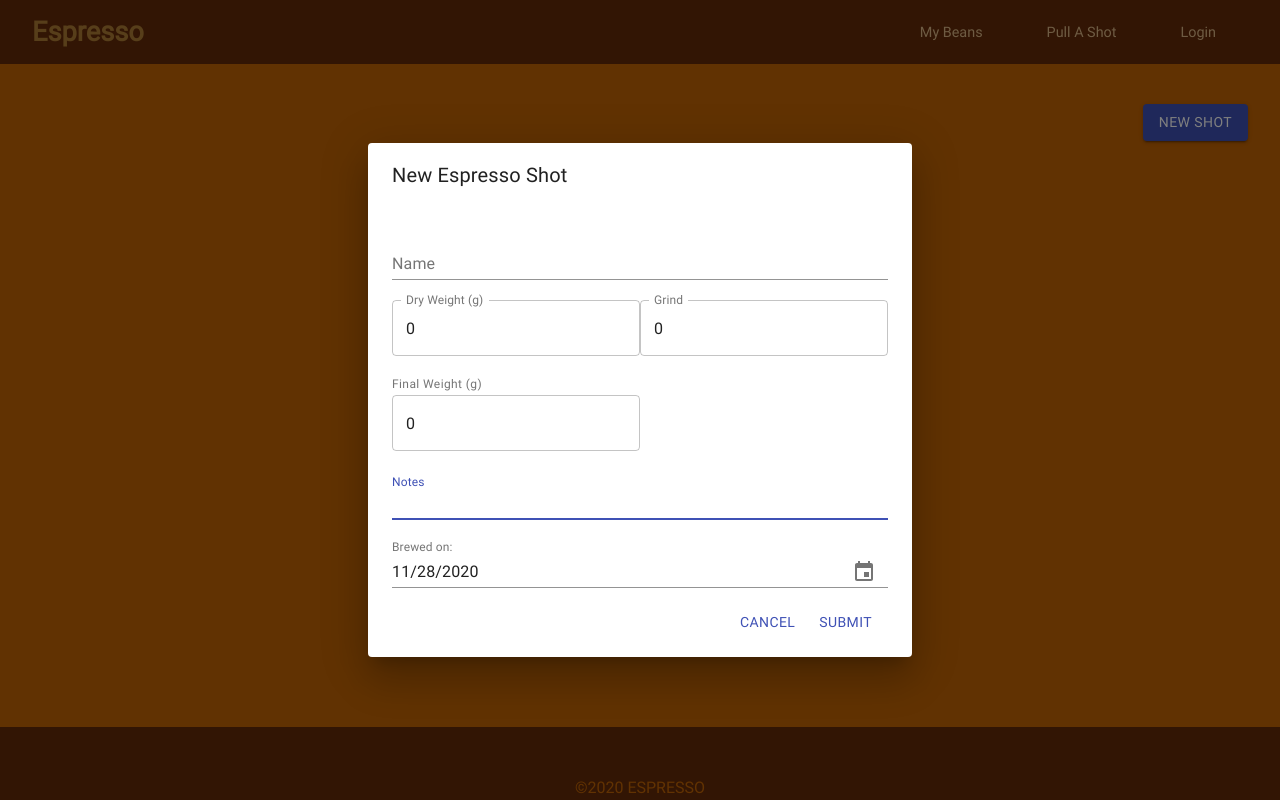
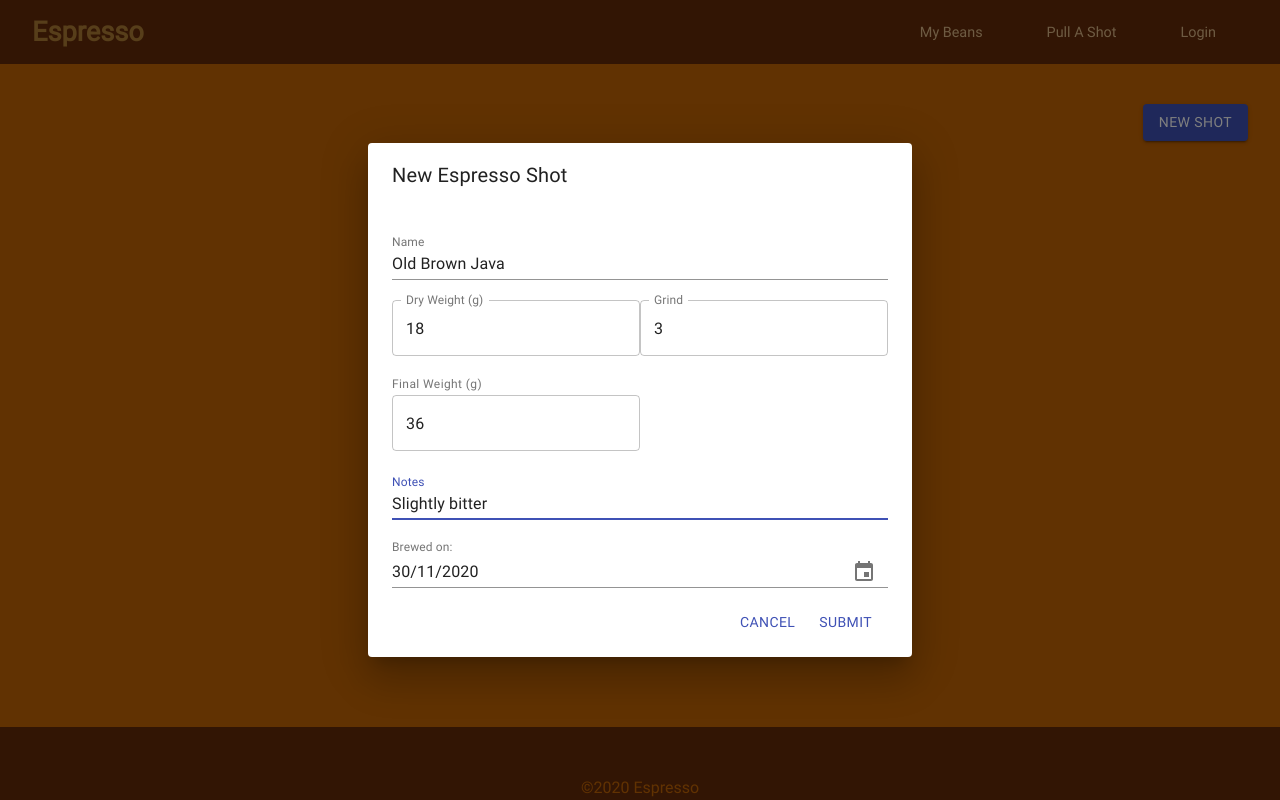
Before and after one commit to samueljmillward/espresso, a React (Create React App) app: page /brews in a window 1280 px wide. Built offline with nearby package versions, Linux system fonts and the light colour scheme.

Commit message:
Datepicker returns correct date

```diff
--- a/src/elements/Footer.js
+++ b/src/elements/Footer.js
@@ -56,7 +56,7 @@ const Footer = () => {
         </div> */}
         <div>
           <p className={classes.colSm}>
-            &copy;{new Date().getFullYear()} ESPRESSO
+            &copy;{new Date().getFullYear()} Espresso
           </p>
         </div>
       </div>
--- a/src/elements/NewShot.js
+++ b/src/elements/NewShot.js
@@ -10,6 +10,7 @@ import Grid from '@material-ui/core/Grid';
 import FormHelperText from '@material-ui/core/FormHelperText';
 import OutlinedInput from '@material-ui/core/OutlinedInput';
 import DateFnsUtils from '@date-io/date-fns';
+import { format } from 'date-fns';
 import {
   MuiPickersUtilsProvider,
   KeyboardDatePicker,
@@ -48,6 +49,15 @@ const useStyles = makeStyles((theme) => ({
   },
 }));
 
+const defaultValues = {
+  name: 'Old Brown Java',
+  dryWeight: 18,
+  grind: 3,
+  weight: 36,
+  notes: 'Slightly bitter',
+  brewDate: new Date(),
+};
+
 export default function NewShot({ setBrewsList }) {
   const classes = useStyles();
 
@@ -59,6 +69,7 @@ export default function NewShot({ setBrewsList }) {
     handleClose();
     console.clear();
     console.log({ data });
+    data.brewDate = format(data.brewDate, 'yyyy-MM-dd');
     setBrewsList((old) => [...old, data]);
   };
 
@@ -66,9 +77,7 @@ export default function NewShot({ setBrewsList }) {
 
   const [open, setOpen] = React.useState(true);
 
-  const [selectedDate, setSelectedDate] = React.useState(
-    new Date('2020-11-22T21:11:54')
-  );
+  const [selectedDate, setSelectedDate] = React.useState(new Date());
 
   const [values, setValues] = React.useState({
     weight: '',
@@ -115,6 +124,7 @@ export default function NewShot({ setBrewsList }) {
                 // required: true,
                 maxLength: 30,
               })}
+              defaultValue={defaultValues.name}
               name="name"
               id="name"
               label="Name"
@@ -134,7 +144,8 @@ export default function NewShot({ setBrewsList }) {
                     max: 30,
                   })}
                   name="dryWeight"
-                  defaultValue="0"
+                  defaultValue={defaultValues.dryWeight}
+                  // defaultValue="0"
                   type="number"
                   pattern="^-?[0-9]\d*\.?\d*$"
                   aria-describedby="outlined-weight-helper-text"
@@ -157,7 +168,8 @@ export default function NewShot({ setBrewsList }) {
                   max: 30,
                 })}
                 name="grind"
-                defaultValue="0"
+                defaultValue={defaultValues.grind}
+                // defaultValue="0"
                 type="number"
                 pattern="^-?[0-9]\d*\.?\d*$"
                 variant="outlined"
@@ -177,7 +189,8 @@ export default function NewShot({ setBrewsList }) {
                 onChange={handleChange('weight')}
                 rules={{ required: true, maxLength: 2, min: 1, max: 80 }}
                 name="weight"
-                defaultValue="0"
+                defaultValue={defaultValues.weight}
+                // defaultValue="0"
                 type="number"
                 control={control}
                 pattern="^-?[0-9]\d*\.?\d*$"
@@ -195,6 +208,7 @@ export default function NewShot({ setBrewsList }) {
               margin="dense"
               inputRef={register}
               name="notes"
+              defaultValue={defaultValues.notes}
               id="notes"
               label="Notes"
               type="text"
@@ -206,15 +220,16 @@ export default function NewShot({ setBrewsList }) {
                   as={<KeyboardDatePicker />}
                   disableToolbar
                   variant="inline"
-                  format="MM/dd/yyyy"
+                  format="dd/MM/yyyy"
                   margin="normal"
                   name="brewDate"
+                  defaultValue={defaultValues.brewDate}
                   control={control}
-                  defaultValue="2020-11-28"
+                  // defaultValue="2021-01-01"
                   id="date-picker-inline"
                   label="Brewed on: "
                   value={selectedDate}
-                  onChange={handleDateChange}
+                  onChange={(date) => handleDateChange(date)}
                   fullWidth
                   KeyboardButtonProps={{
                     'aria-label': 'change date',
```
